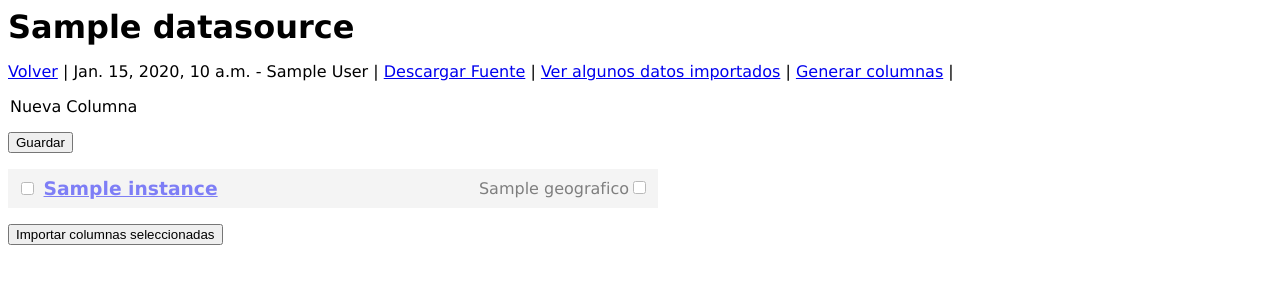
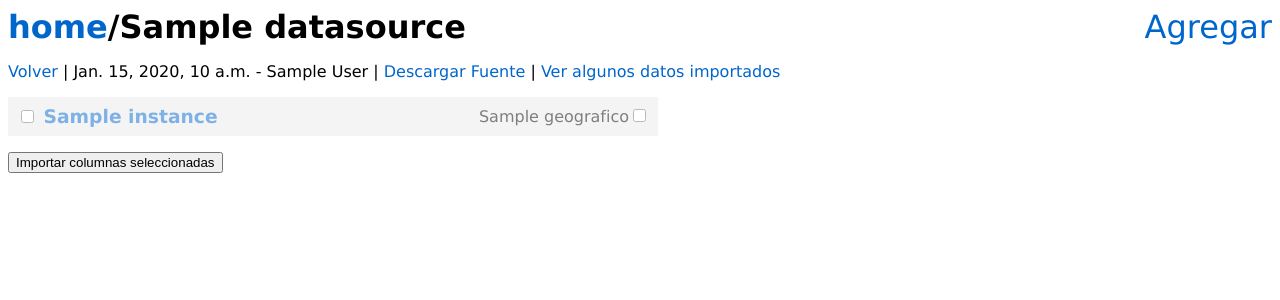
Before and after one commit to apanruning/sitseg.docus, a Django app: template templates/detail.html in a window 1280 px wide. Shown: the top 300 px of the page. Run offline with Django 3.2, Linux system fonts and the light colour scheme; the template is opened without the code that fills it: most values are stand-ins (such as "Sample title", 1, 10 or a date in 2020); parts of the project's set-up code (start-up, migrations or seed data) failed here and were passed over; some libraries are stand-ins or nearby versions.

Commit message:
Closes #12 y #13

```diff
--- a/media/css/style.css
+++ b/media/css/style.css
@@ -1,22 +1,24 @@
 body {
     font: 100% "Droid Sans", "Lucida Grande", Verdana, sans-serif;
 }
-header {
+header, section, footer, article, menu, nav{
     display:block;
 }
 h1, h2, h3 {
     margin:0;
 }
-fieldset p {
-    float:left;
-    margin-right: 1em;
+menu {
+    float:right;
+    font-size:2em;
+    margin:0;
 }
-form.inline{
-    float:none;
-    display:inline;
+a {
+    color:#06C;
+    text-decoration:none;
 }
-fieldset {
-    clear: both;
+
+a:hover {
+    text-shadow: 1px 1px 1px #999;
 }
 ul {
     list-style:none;
@@ -33,25 +35,6 @@
     cursor:pointer;
     background: #FFE;
 }
-.column_form  h3{
-    float:left;
-    clear:left;
-    width: 58%;
-}
-.column_form p {
-    float:right;
-    clear:right;
-    margin:0;
-
-}
-
-.add-form label {
-    float:left;
-    text-align:right;
-    width: 8em;
-    margin-right: 1em;
-
-}
 .disabled {
     opacity:0.5;
     background: #EBEBEB;
@@ -67,3 +50,50 @@
 
 
 }
+
+
+
+/*Forms*/
+label {
+    float:left;
+    margin-right: 1em;
+    width:8em;
+    text-align:right;
+}
+
+fieldset p {
+    float:left;
+    margin-right: 1em;
+}
+form.inline{
+    float:none;
+    display:inline;
+}
+fieldset {
+    clear: both;
+}
+.column_form  h3{
+    float:left;
+    clear:left;
+    width: 58%;
+}
+.column_form p {
+    float:right;
+    clear:right;
+    margin:0;
+
+}
+#add-form {
+    display:none;
+    width: 30em;
+    overflow:hidden;
+    position:absolute;
+    right:0;
+    top: 3em;
+    background:#EEE;
+    padding:1em;
+}
+
+#add-form input[type="submit"] {
+    float:right;
+}
--- a/media/js/scripts.js
+++ b/media/js/scripts.js
@@ -24,4 +24,12 @@
 
     }
     $('.column_form :input').live('change', column_form_change)
+    $('.control').click(function(){
+        target = $(this).attr('href');
+        $(this).toggleClass('active');
+        $(target).toggle('blind', 300);
+        return false;
+
+    });
+
 })
--- a/templates/column_obj.html
+++ b/templates/column_obj.html
@@ -16,7 +16,7 @@
     <input type="hidden" name="datasource"  value="{{column.instance.datasource.id}}"/>
     <input type="hidden" name="next" value="{{request.path}}"/>
     {{ column.data_type }}
-            <label>geografico</label><input type="checkbox" name="has_geodata" {% if column.instance.has_geodata %}checked{% endif %}/>
+            geografico<input type="checkbox" name="has_geodata" {% if column.instance.has_geodata %}checked{% endif %}/>
     {% if column.instance.has_geodata %}
     {{ column.geodata_type }}
     {% endif %}
--- a/templates/detail.html
+++ b/templates/detail.html
@@ -2,40 +2,33 @@
 {% block title %}
     Ver e Importar Columnas
 {% endblock %}
-{% block page %}
-    <h1>{{datasource.name}}</h1>
+{% block head %}
+    <h1><a href="/">home</a>/{{datasource.name}}</h1>
     <p>
       <a title="Index"
          href="/">
           Volver</a> |
       {{datasource.created}} - {{datasource.author}} |
-
       <a title="{{datasource.attach.name}}"
          href="/datasource/{{datasource.id}}/download_attach">
           Descargar Fuente</a> |
       <a title="Ver Datos"
          href="/datasource/{{datasource.id}}/data">
-            Ver algunos datos importados</a> |
-        <a
-           tile="Se va a usar la primera fila"
-           href="/datasource/{{datasource.id}}/import_data">Generar columnas</a> |
+          Ver algunos datos importados</a>
+    </p>
+    <form id="add-form" action="/column/" method="post">{% csrf_token %}
+        <legend>Nueva Columna</legend>
+        {{column_form.as_p}}
+        <input type="submit" value="Guardar" />
+    </form>
+{% endblock %}
+{% block page %}
 
 
-    </p>
-
-        <form class="add-form" action="/column/" method="post">{% csrf_token %}
-            <legend>Nueva Columna</legend>
-            {{column_form.as_p}}
-            <p><input type="submit" value="Guardar" /></p>
-        </form>
     <ul class="list">
 
     {% for column in columns %}
         {% include "column_obj.html" %}
-    {% empty %}
-        <li>
-            <a href="/datasource/{{datasource.id}}/autogenerate_columns">Generar columnas.</a>
-        </li>
     {% endfor %}
 
 
--- a/templates/index.html
+++ b/templates/index.html
@@ -27,9 +27,12 @@
     </head>
     <body>
     <header>
-    {% block page %}
-
-        <form class="add-form" method="post" action="." enctype="multipart/form-data">{% csrf_token %}
+      <menu>
+        <a href="#add-form" class="control">Agregar</a>
+      </menu>
+    {% block head %}
+      <h1>home/</h1>
+      <form id="add-form" method="post" action="." enctype="multipart/form-data">{% csrf_token %}
           <legend>Nueva Fuente de Datos</legend>
           {{ column_form.management_form }}
           <p class="{{form.name.errors|yesno:'errors,valid'}}">
@@ -46,11 +49,12 @@
               <label for="id_{{form.author.name}}">Autor</label>
               {{form.author}}
           </p>
-
-
           <input type="submit" name="Guardar" value="Submit"/>
       </form>
-        </details>
+    {% endblock %}
+    </header>
+    <section>
+    {% block page %}
         <ul>
         {% for datasource in datasource_list %}
             <li>
@@ -60,7 +64,6 @@
                    href="/datasource/{{datasource.id}}/download_attach">
                     Descargar Fuente
                 </a> &nbsp;{% if not datasource.column_set.all %}
-                <a href="/datasource/{{datasource.id}}/autogenerate_columns">Autogenerar usando primera fila.</a>
                 {% endif%}
             </li>
         {% empty %}
@@ -68,5 +71,8 @@
         {% endfor %}
         </ul>
     {% endblock %}
+    </section>
+    <footer>
+    </footer>
     </body>
 </html>
```
Also changed, not shown: templates/column.html (+4 -7 lines), templates/document_list.html (deleted, +0 -21 lines). Lines whose indentation alone changed are shown as unchanged.
